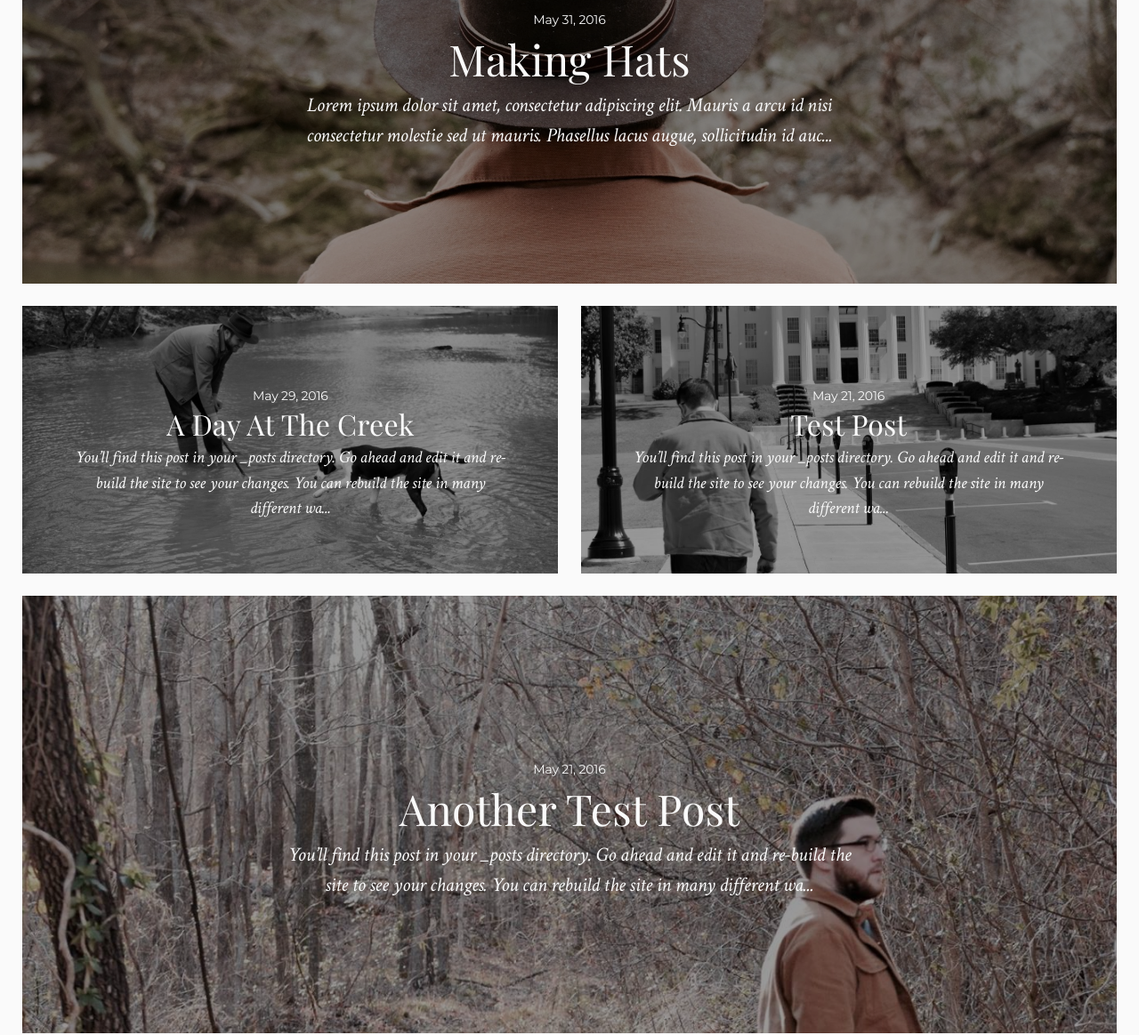
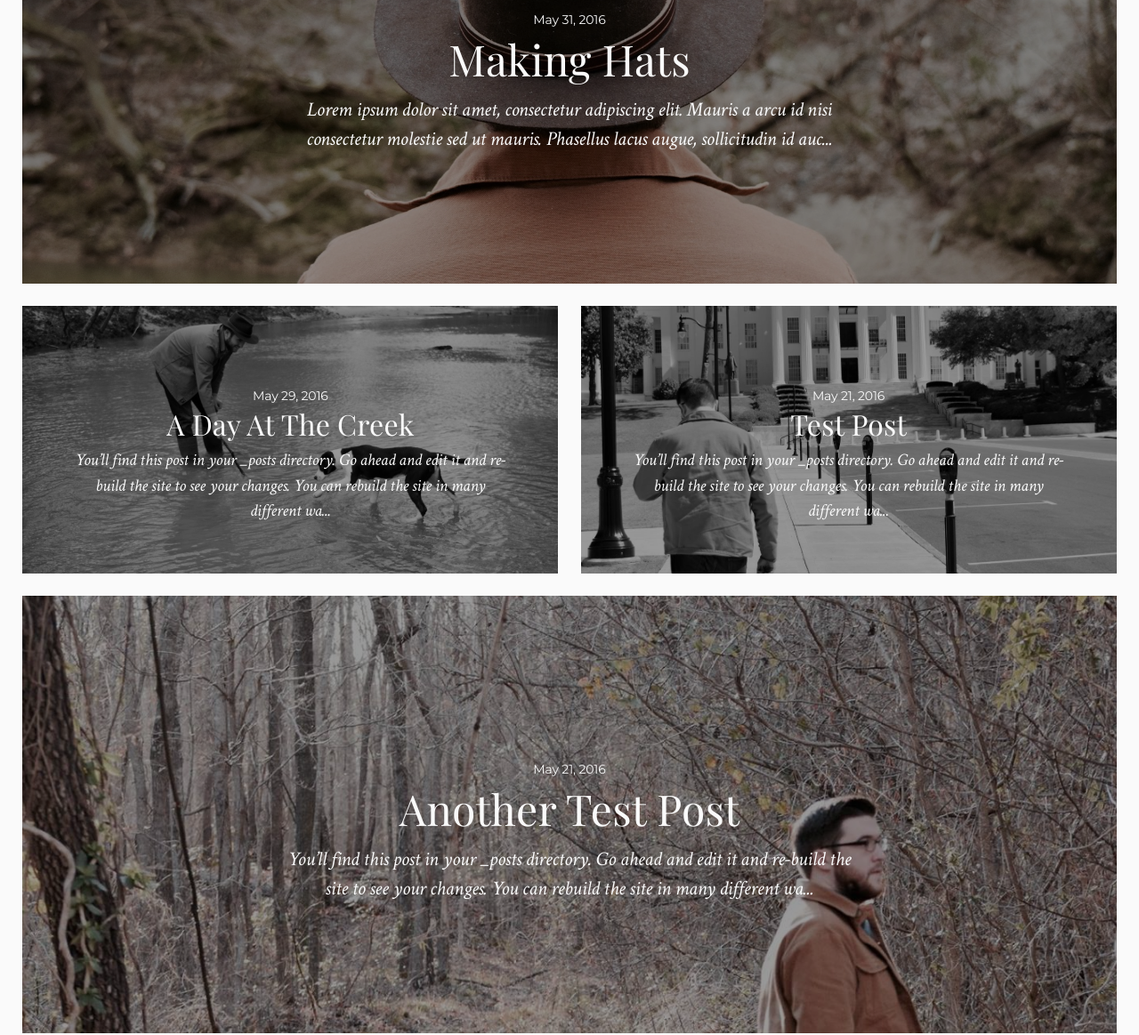
Before and after one commit to jtgry/blog, a Jekyll site: the page built from index.html, in a window 1280 px wide. Shown: the part 332-1496 px from the top of the page at 89% size. Built offline with Jekyll 4.4.1, drawn with Linux system fonts in a browser that asks for light colours; some web fonts are replaced.

Commit message:
Responive changes and fixes

```diff
--- a/_sass/_layout.scss
+++ b/_sass/_layout.scss
@@ -225,6 +225,7 @@
 .post-item-title{
     font-size: 2rem;
     margin: 0;
+    margin-bottom: .1em;
     color: $white-color;
 }
 .post-item-date {
```
